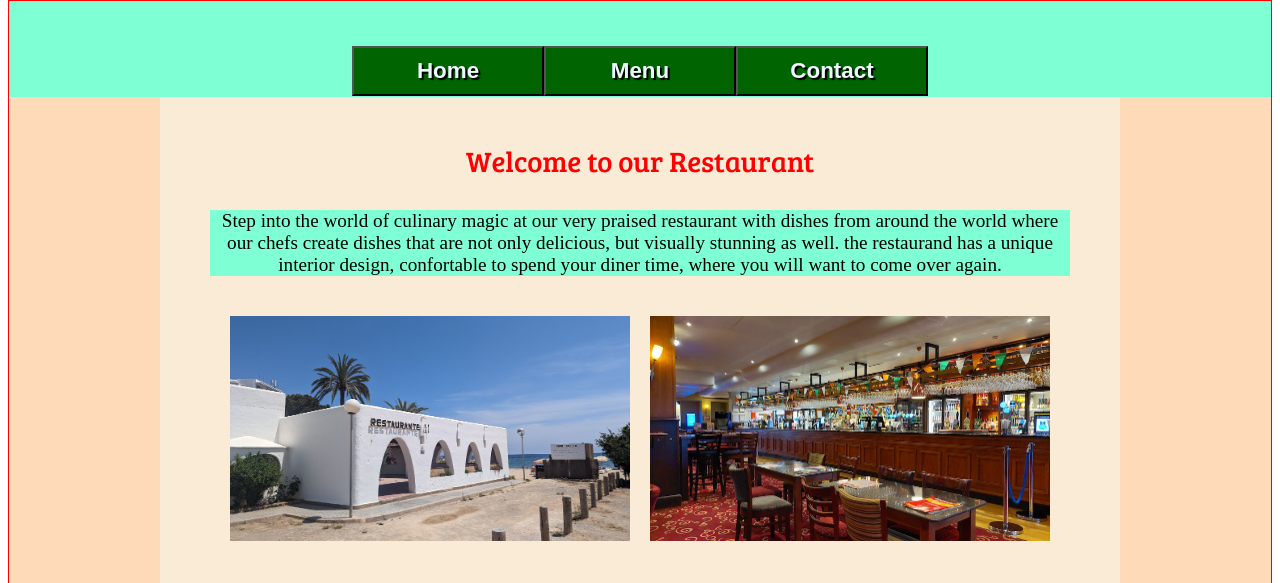
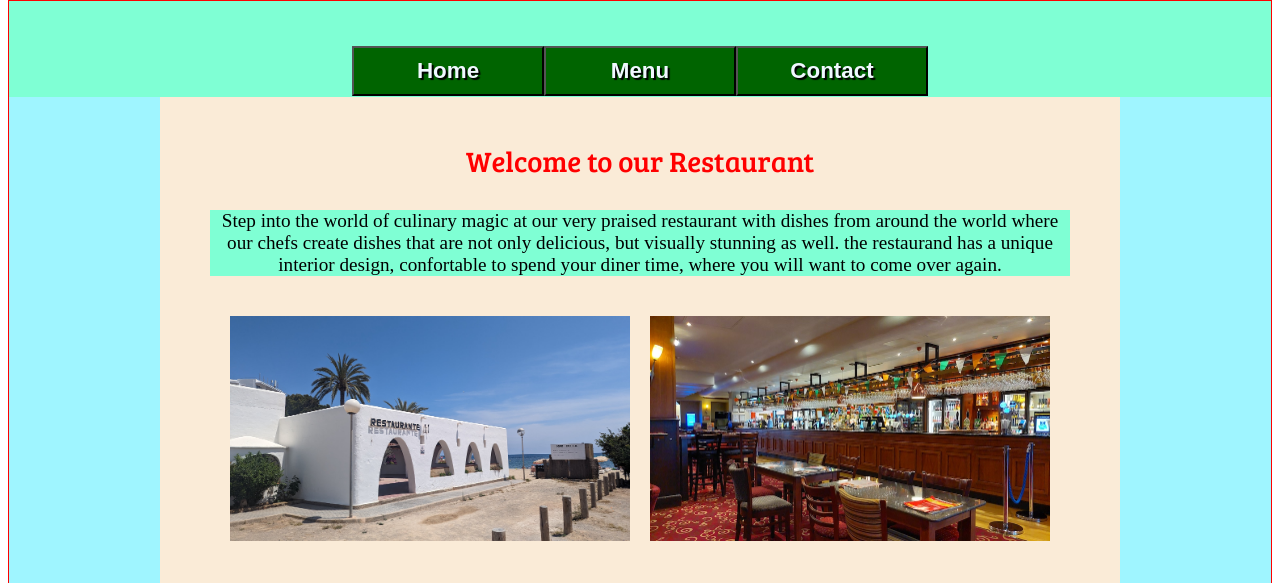
Before and after one commit to petredemi/restaurant-page, a website built with webpack: page dist/index.html in a window 1280 px wide. Shown: the part 201-784 px from the top of the page. Built offline with Linux system fonts and the light colour scheme.

Commit message:
change page background and script name

```diff
--- a/package.json
+++ b/package.json
@@ -5,7 +5,7 @@
   "main": "index.js",
   "scripts": {
     "test": "echo \"Error: no test specified\" && exit 1",
-    "YourScriptName": "git subtree push --prefix dist origin gh-pages",
+    "restaurant-page": "git subtree push --prefix dist origin gh-pages",
     "build": "webpack"
   },
   "author": "petre",
--- a/src/index.js
+++ b/src/index.js
@@ -7,7 +7,7 @@ import contact from './contact.js';
 
 function component(){
 const content = document.createElement('div');
-      content.setAttribute('id', 'container');
+    content.setAttribute('id', 'container');
     return content;
 }
 document.body.appendChild(component());
--- a/src/style.css
+++ b/src/style.css
@@ -56,7 +56,7 @@ body {
     display: flex;
     flex-direction: column;
     border: 1px solid red;
-    background-color: peachpuff;
+    background-color: rgb(159, 245, 255);
 }
 #links{
     display: flex;
```
Also changed, not shown: dist/index.bundle.js.
